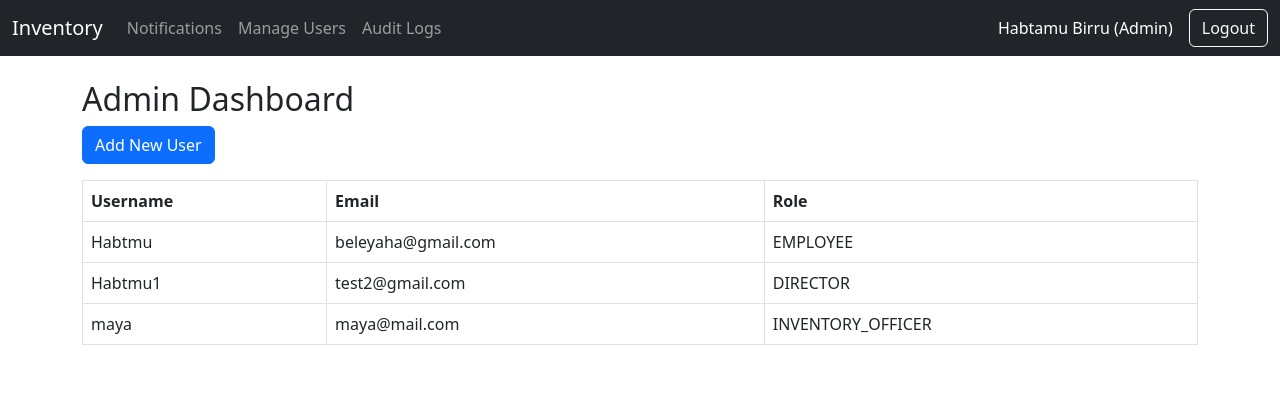
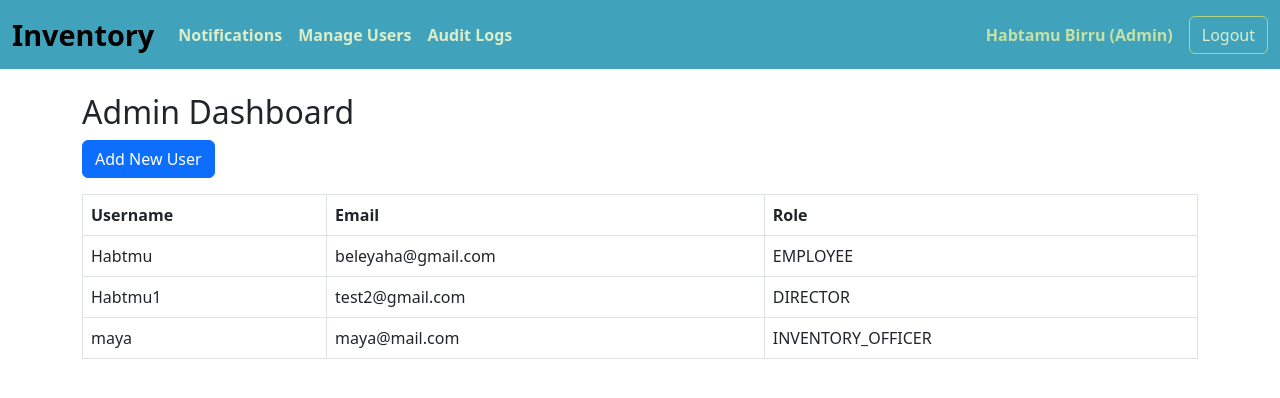
Before and after one commit to Habtamu210/inventory_project, a Django app: page / in a window 1280 px wide. Shown: the top 398 px of the page. Run offline with Django 5.2, Linux system fonts and the light colour scheme; a user stored in the database is signed in; data comes from the database, SQL or seed files in the repository; both versions use the stored data as it was after the commit.

Commit message:
Update Background color

```diff
--- a/inventory_app/models.py
+++ b/inventory_app/models.py
@@ -13,6 +13,10 @@ class User(AbstractUser):
 
     def __str__(self):
         return self.username
+
+    class Meta:
+        verbose_name = "User"
+        verbose_name_plural = "Users"
 
 class BusinessUnit(models.Model):
     name = models.CharField(max_length=100)
--- a/templates/inventory/base.html
+++ b/templates/inventory/base.html
@@ -2,22 +2,62 @@
 <!DOCTYPE html>
 <html lang="en">
 <head>
-    <meta charset="UTF-8">
+    <meta charset="UTF-8" />
     <title>{% block title %}Inventory System{% endblock %}</title>
-    <link href="https://cdn.jsdelivr.net/npm/bootstrap@5.3.0/dist/css/bootstrap.min.css" rel="stylesheet">
+    <link href="https://cdn.jsdelivr.net/npm/bootstrap@5.3.0/dist/css/bootstrap.min.css" rel="stylesheet" />
+    <style>
+        /* Custom navbar background close to green */
+        .navbar-custom {
+            background-color: #41a3bb; /* a nice dark green */
+        }
+        /* Navbar brand font size and weight */
+        .navbar-brand {
+            font-weight: 700;
+            font-size: 1.8rem;
+        }
+        /* Navbar links color and hover effect */
+        .navbar-nav .nav-link {
+            color: #dcedc8; /* light greenish */
+            font-weight: 600;
+        }
+        .navbar-nav .nav-link:hover {
+            color: #a5d6a7; /* lighter green on hover */
+        }
+        /* User info text */
+        .navbar-text {
+            font-weight: 600;
+            color: #c5e1a5;
+        }
+        /* Logout button styling */
+        .btn-logout {
+            border-color: #aed581;
+            color: #dcedc8;
+        }
+        .btn-logout:hover {
+            background-color: #aed581;
+            color: #1b5e20;
+        }
+    </style>
 </head>
 <body>
-<nav class="navbar navbar-expand-lg navbar-dark bg-dark">
+<nav class="navbar navbar-expand-lg navbar-custom">
     <div class="container-fluid">
         <a class="navbar-brand" href="{% url 'dashboard' %}">Inventory</a>
-        <button class="navbar-toggler" type="button" data-bs-toggle="collapse" data-bs-target="#navbarNav"
-                aria-controls="navbarNav" aria-expanded="false" aria-label="Toggle navigation">
+        <button
+            class="navbar-toggler"
+            type="button"
+            data-bs-toggle="collapse"
+            data-bs-target="#navbarNav"
+            aria-controls="navbarNav"
+            aria-expanded="false"
+            aria-label="Toggle navigation"
+        >
             <span class="navbar-toggler-icon"></span>
         </button>
 
         <div class="collapse navbar-collapse" id="navbarNav">
             {% if user.is_authenticated %}
-            <ul class="navbar-nav me-auto">
+            <ul class="navbar-nav me-auto mb-2 mb-lg-0">
                 <li class="nav-item">
                     <a class="nav-link" href="{% url 'notifications' %}">Notifications</a>
                 </li>
@@ -36,14 +76,14 @@
                 {% endif %}
             </ul>
 
-            <span class="navbar-text text-white me-3">
+            <span class="navbar-text me-3">
                 {{ user.get_full_name|default:user.username }} ({{ user.get_role_display }})
             </span>
 
             <!-- Secure logout form (POST) -->
             <form action="{% url 'logout' %}" method="post" style="display:inline;">
                 {% csrf_token %}
-                <button type="submit" class="btn btn-outline-light">Logout</button>
+                <button type="submit" class="btn btn-outline-light btn-logout">Logout</button>
             </form>
 
             {% else %}
```
Also changed, not shown: db.sqlite3, inventory_app/migrations/0002_alter_user_options.py (added).
